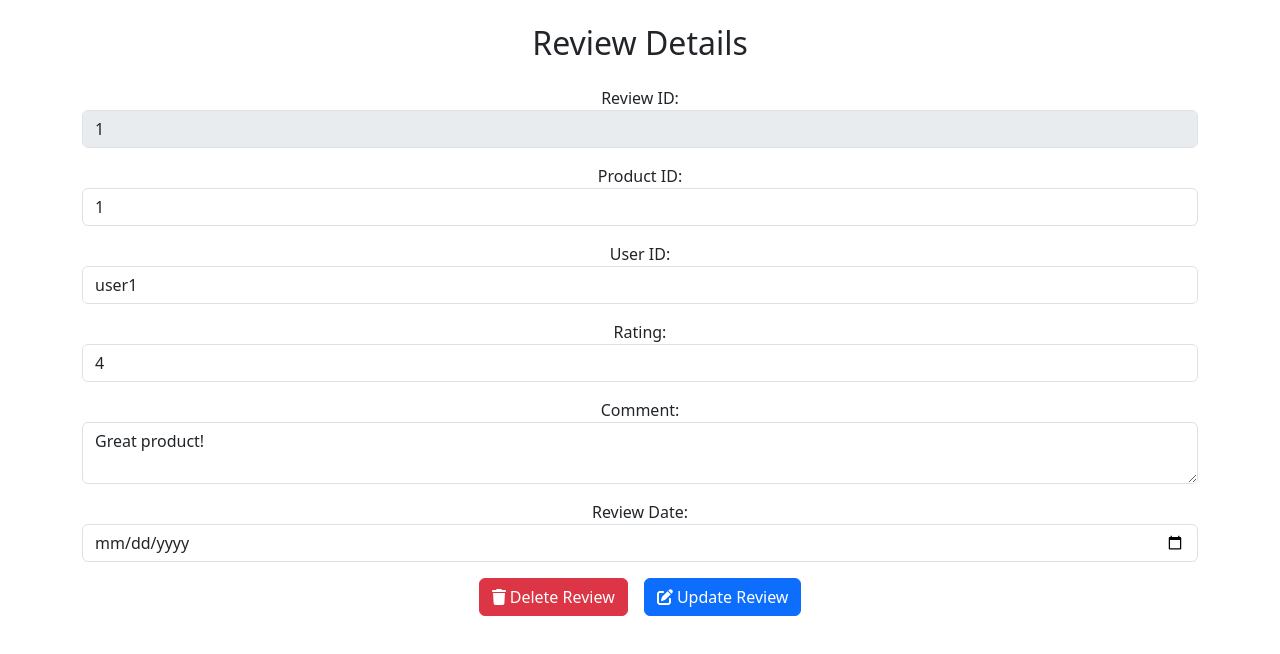
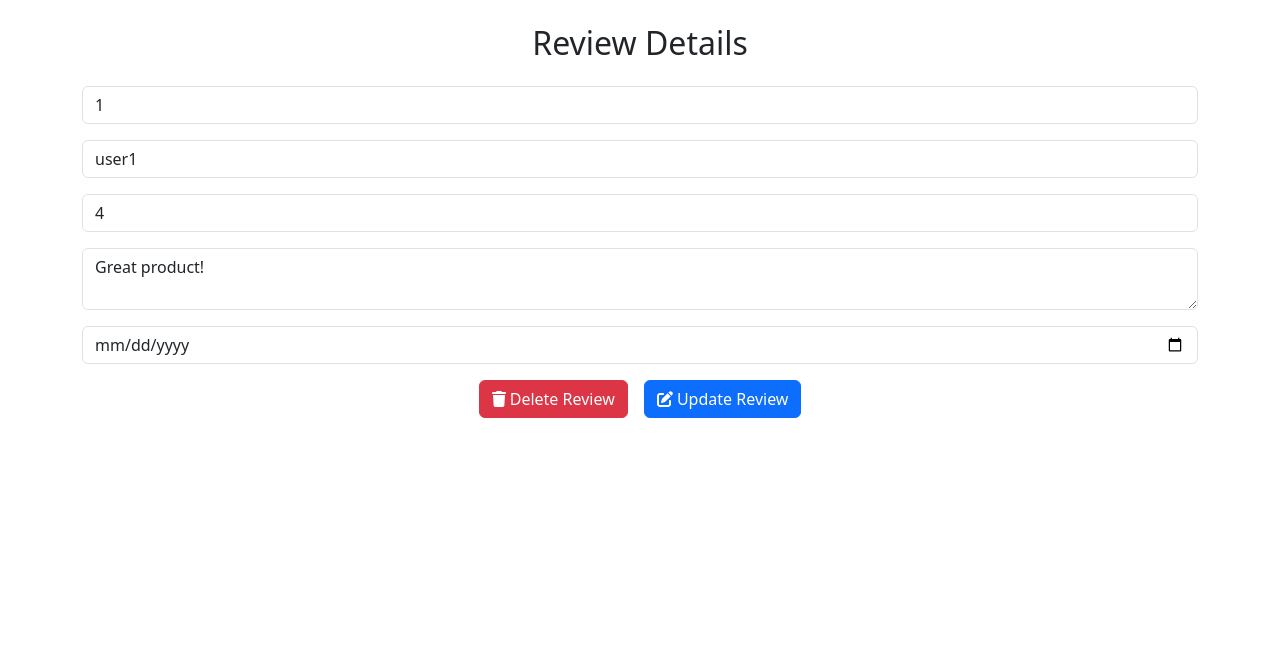
Before and after one commit to MGTheTrain/e-commerce-service, an Angular app in the folder frontend/e-commerce-service/: page /reviews/1 in a window 1280 px wide. Shown: the top 654 px of the page. Built offline with nearby package versions, Linux system fonts and the light colour scheme.

Commit message:
utilize placeholders over labels

```diff
--- a/frontend/e-commerce-service/src/app/components/review-management/review-detail/review-detail.component.html
+++ b/frontend/e-commerce-service/src/app/components/review-management/review-detail/review-detail.component.html
@@ -1,29 +1,23 @@
 <div class="container mt-4">
     <h2 class="text-center mb-4">Review Details</h2>
     <form class="text-center">
+      <!-- <div class="form-group mb-3">
+        <input type="text" placeholder="Review ID" class="form-control" id="reviewID" name="reviewID" [(ngModel)]="review.reviewID" disabled>
+      </div> -->
       <div class="form-group mb-3">
-        <label for="reviewID">Review ID:</label>
-        <input type="text" class="form-control" id="reviewID" name="reviewID" [(ngModel)]="review.reviewID" disabled>
+        <input type="text" placeholder="Product ID" class="form-control" id="productID" name="productID" [(ngModel)]="review.productID">
       </div>
       <div class="form-group mb-3">
-        <label for="productID">Product ID:</label>
-        <input type="text" class="form-control" id="productID" name="productID" [(ngModel)]="review.productID">
+        <input type="text" placeholder="User ID" class="form-control" id="userID" name="userID" [(ngModel)]="review.userID">
       </div>
       <div class="form-group mb-3">
-        <label for="userID">User ID:</label>
-        <input type="text" class="form-control" id="userID" name="userID" [(ngModel)]="review.userID">
+        <input type="number" placeholder="Rating" class="form-control" id="rating" name="rating" [(ngModel)]="review.rating">
       </div>
       <div class="form-group mb-3">
-        <label for="rating">Rating:</label>
-        <input type="number" class="form-control" id="rating" name="rating" [(ngModel)]="review.rating">
+        <textarea class="form-control" placeholder="Comment" id="comment" name="comment" [(ngModel)]="review.comment"></textarea>
       </div>
       <div class="form-group mb-3">
-        <label for="comment">Comment:</label>
-        <textarea class="form-control" id="comment" name="comment" [(ngModel)]="review.comment"></textarea>
-      </div>
-      <div class="form-group mb-3">
-        <label for="reviewDate">Review Date:</label>
-        <input type="date" class="form-control" id="reviewDate" name="reviewDate" [(ngModel)]="review.reviewDate">
+        <input type="date" placeholder="Review Date" class="form-control" id="reviewDate" name="reviewDate" [(ngModel)]="review.reviewDate">
       </div>
       <div class="form-group mb-4">
         <button type="button" class="btn btn-danger" (click)="onDelete()">
```
